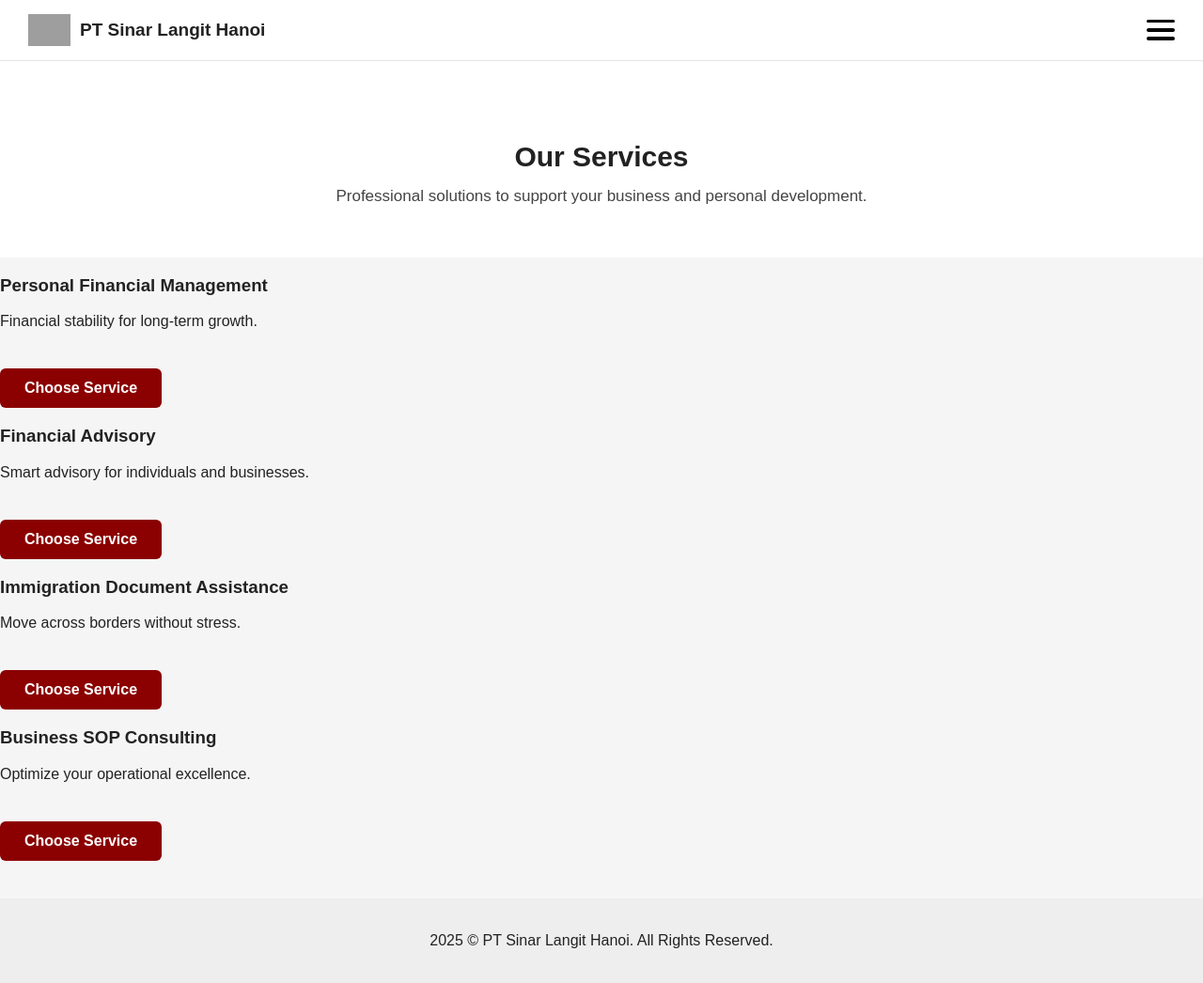
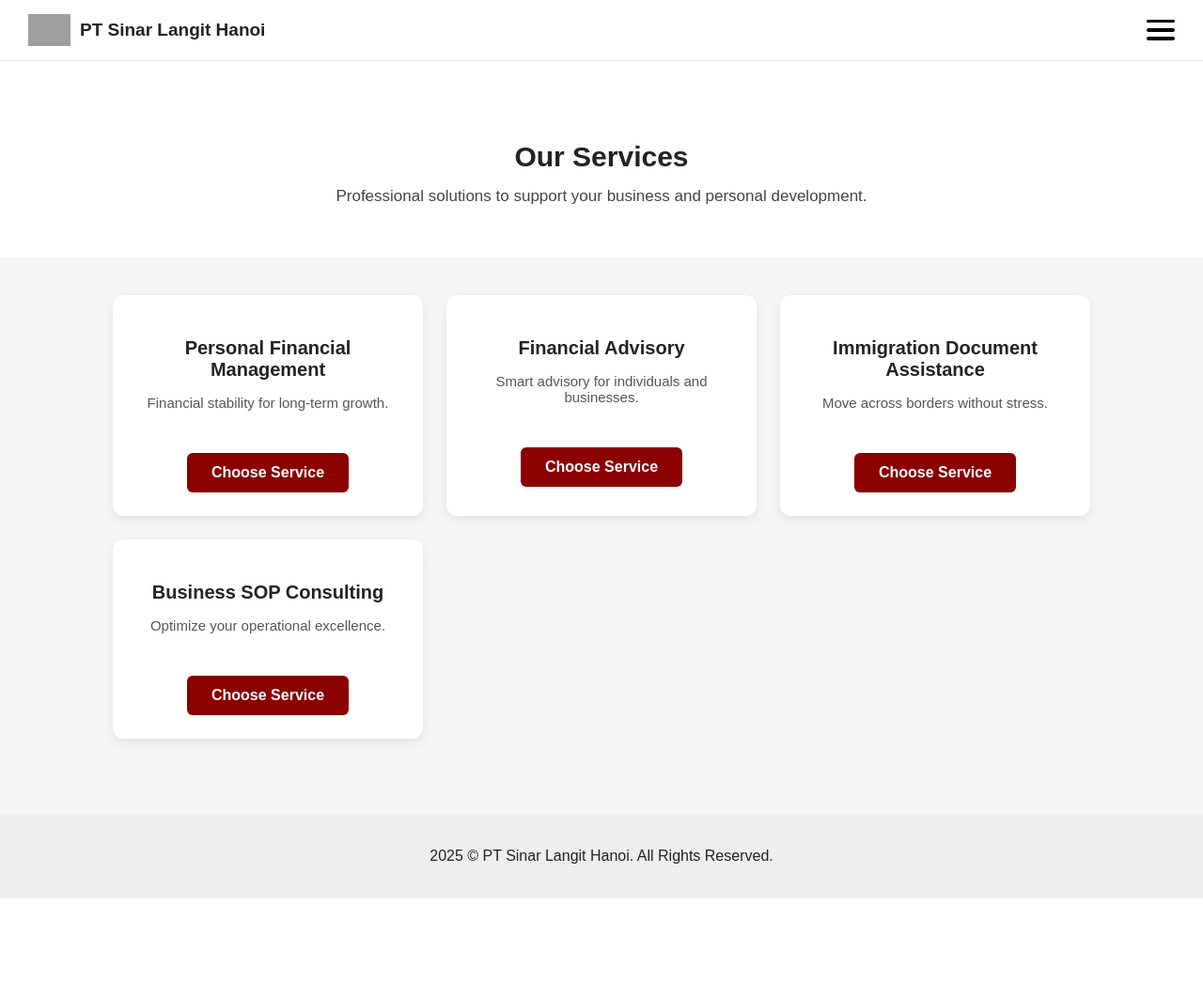
Before and after one commit to kevin123a/test-, a PHP site: page /service.html in a window 1280 px wide. Shown: the whole page at 94% size. After the commit the page ends 956 px from the top, so only its background shows below. Run offline with PHP 8.4, Linux system fonts and the light colour scheme; grey boxes are pictures that could not be loaded.

Commit message:
Update style.css

```diff
--- a/style.css
+++ b/style.css
@@ -209,3 +209,31 @@ footer {
     background: #eee;
     margin-top: 40px;
 }
+
+.service-list {
+    display: grid;
+    grid-template-columns: repeat(auto-fit, minmax(260px, 1fr));
+    gap: 25px;
+    padding: 40px 30px;
+    max-width: 1100px;
+    margin: auto;
+}
+
+.service-card {
+    background: #fff;
+    border-radius: 12px;
+    padding: 25px;
+    box-shadow: 0 4px 12px rgba(0,0,0,0.08);
+    text-align: center;
+}
+
+.service-card h3 {
+    margin-bottom: 10px;
+    font-size: 20px;
+}
+
+.service-card p {
+    font-size: 15px;
+    margin-bottom: 20px;
+    color: #555;
+}
```
